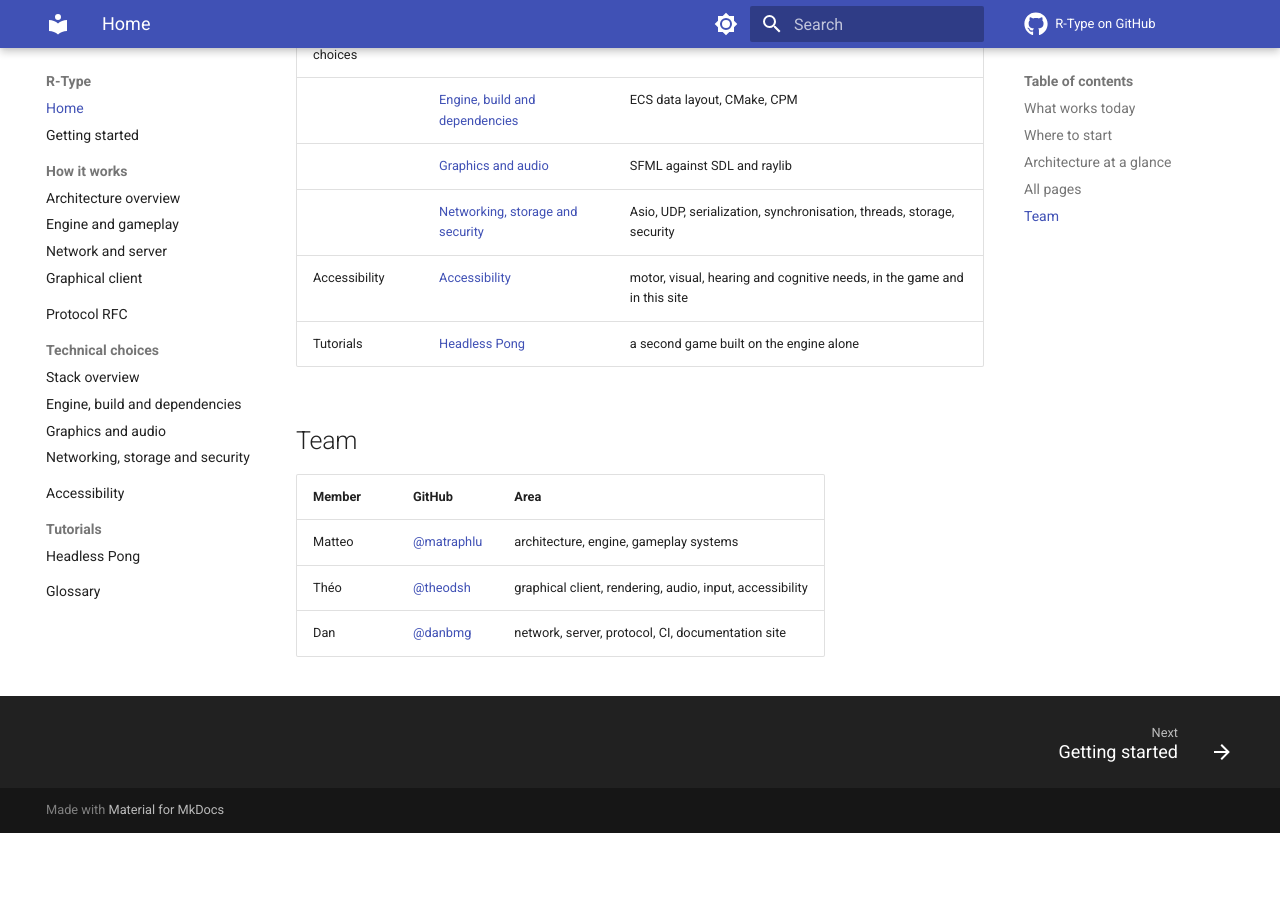
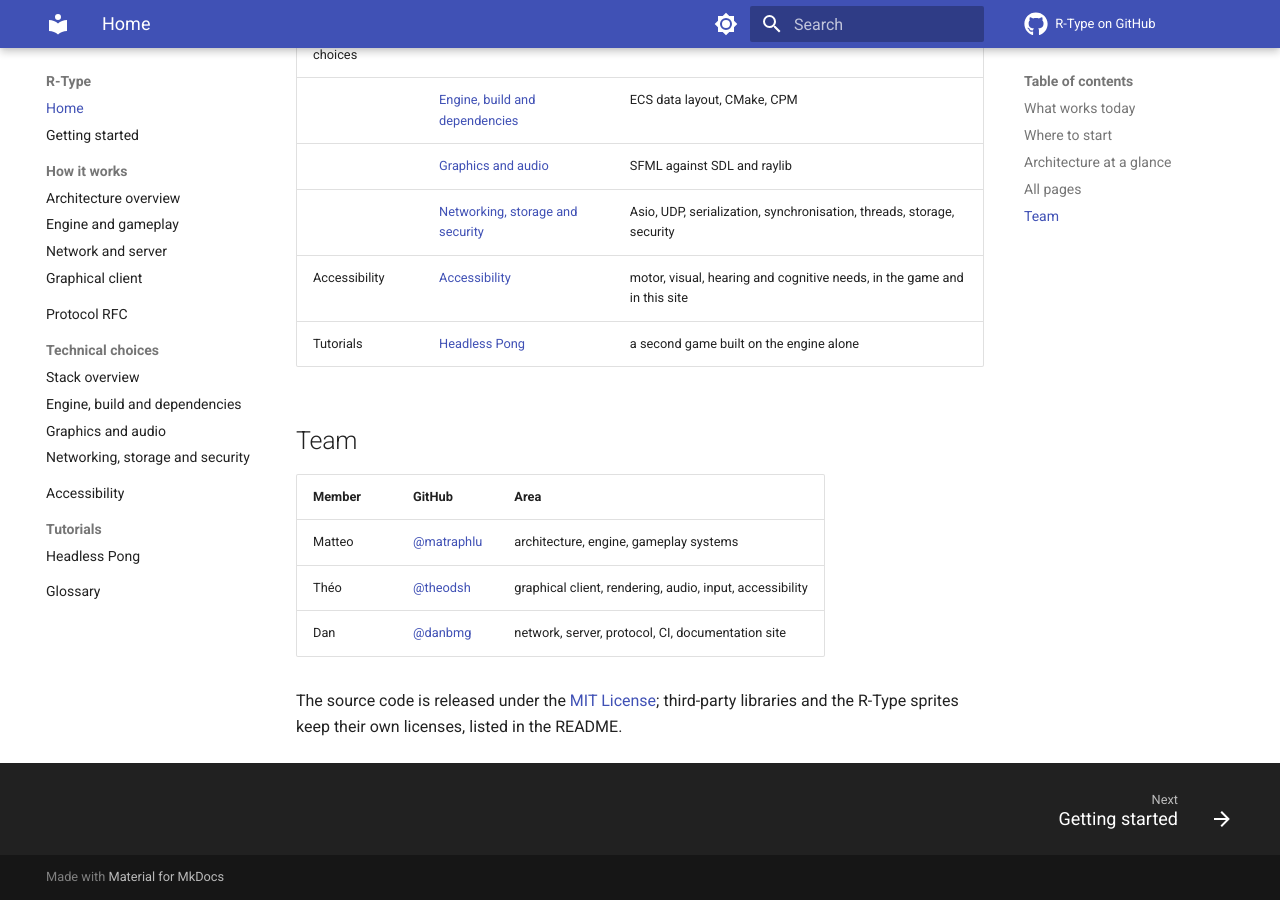
Before and after one commit to danbmg/rtype, an MkDocs documentation site: the page built from docs/index.md, in a window 1280 px wide and 900 px high, scrolled down 1893 px. Built offline with MkDocs 1.6.1 and Material for MkDocs 9.7.7, drawn with Linux system fonts in a browser that asks for light colours; comment, search, counter and statistics services are not loaded; before the commit the page ends 2726 px from its top, so only the background shows below that.

Commit message:
[+] MIT LICENCE

```diff
--- a/docs/index.md
+++ b/docs/index.md
@@ -67,3 +67,7 @@ graphics library, and the client never runs gameplay rules. The
 | Matteo | [@matraphlu](https://github.com/matraphlu) | architecture, engine, gameplay systems |
 | Théo | [@theodsh](https://github.com/theodsh) | graphical client, rendering, audio, input, accessibility |
 | Dan | [@danbmg](https://github.com/danbmg) | network, server, protocol, CI, documentation site |
+
+The source code is released under the
+[MIT License](https://github.com/EpitechPGE3-2026/G-ING-500-NCE-5-1-rtype-2/blob/main/LICENSE);
+third-party libraries and the R-Type sprites keep their own licenses, listed in the README.
```
Also changed, not shown: README.md (+2 -3 lines), 1 other file.
